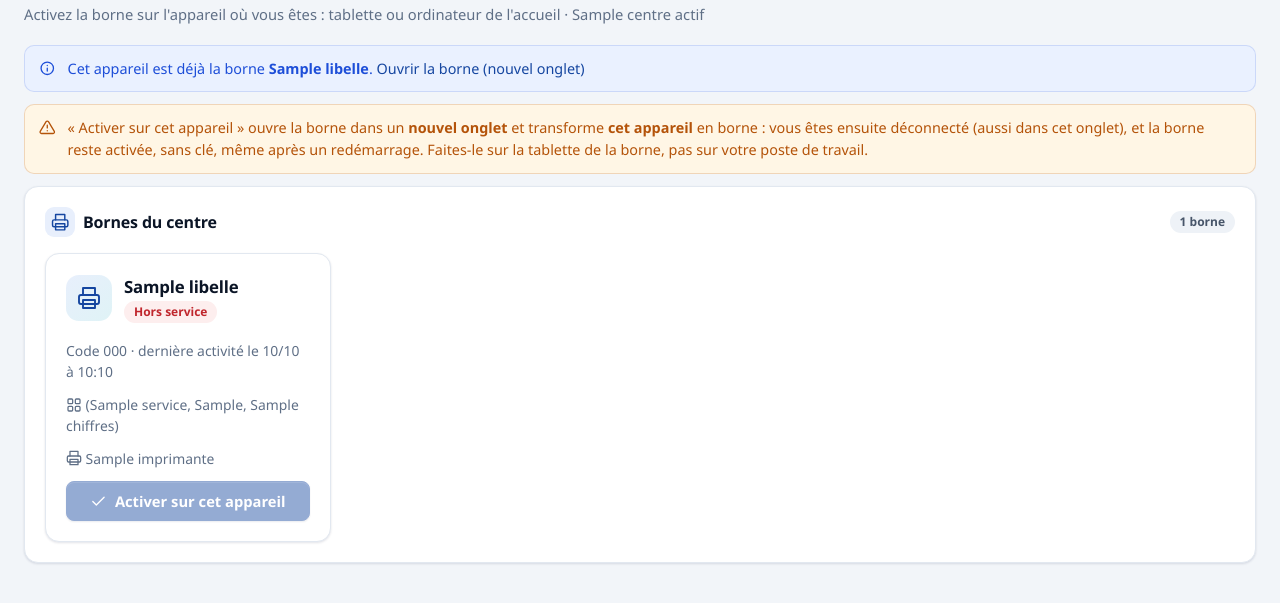
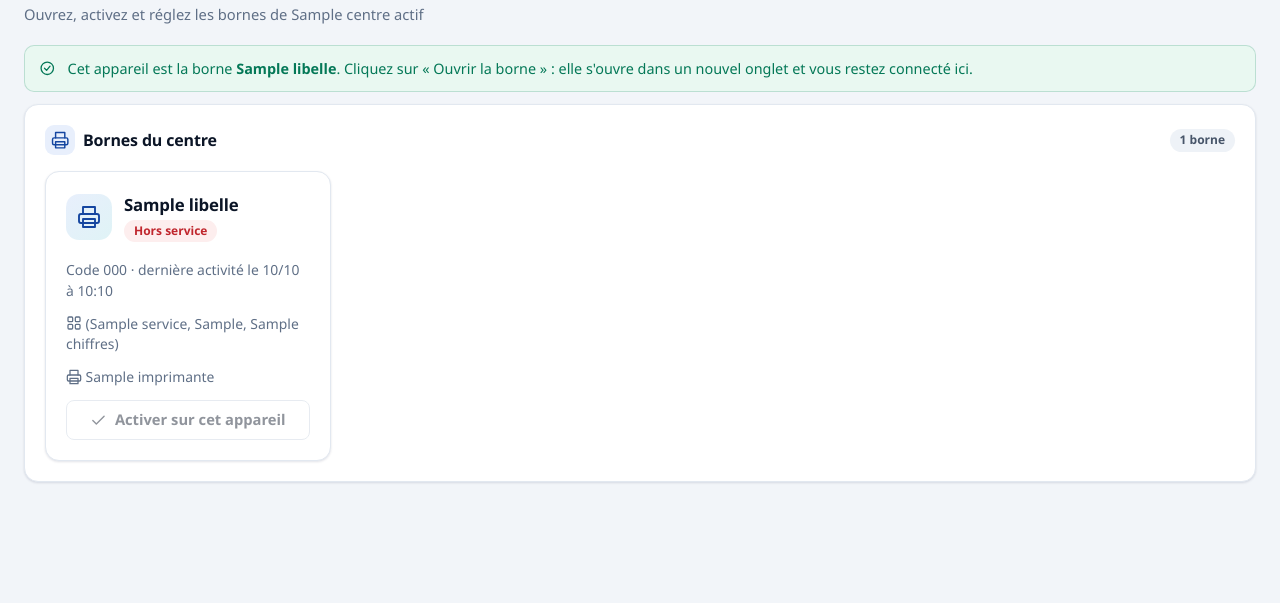
Before and after one commit to KnightGeorge11/gestion-file-attente, a Django app: template circuit/templates/circuit/bornes.html in a window 1280 px wide. Shown: the part 54-657 px from the top of the page. Run offline with Django 5.2, Linux system fonts and the light colour scheme; the template is opened without the code that fills it: most values are stand-ins (such as "Sample title", 1, 10 or a date in 2020).

Commit message:
Borne : « Ouvrir la borne » dans un nouvel onglet sur l'appareil déjà borne, page simplifiée (24/11)
- Sur l'appareil déjà borne : bouton « Ouvrir la borne » (nouvel onglet, sans déconnexion) au lieu d'un bouton grisé
- Explications raccourcies ; confirmation avant de transformer l'appareil en une autre borne
- Borne hors service : bouton d'activation expliqué (« Remettez d'abord la borne en service »)

Co-Authored-By: Claude Opus 5.5 <noreply@anthropic.com>

```diff
--- a/circuit/templates/circuit/bornes.html
+++ b/circuit/templates/circuit/bornes.html
@@ -5,14 +5,16 @@
 <div class="entete-page">
     <div>
         <h1>Borne</h1>
-        <p class="sous-titre">Activez la borne sur l'appareil où vous êtes : tablette ou ordinateur de l'accueil · {{ centre_actif.nom }}</p>
+        <p class="sous-titre">Ouvrez, activez et réglez les bornes de {{ centre_actif.nom }}</p>
     </div>
 </div>
 
+{# Page simplifiée (24/11/2026) : la borne de cet appareil s'ouvre d'un clic dans un nouvel onglet. #}
 {% if borne_de_l_appareil %}
-<div class="encart">{% icone "info" %}<span>Cet appareil est déjà la borne <strong>{{ borne_de_l_appareil.libelle }}</strong>. <a href="{% url 'circuit:borne' %}" target="_blank" rel="noopener">Ouvrir la borne (nouvel onglet)</a></span></div>
+<div class="encart ok">{% icone "check-cercle" %}<span>Cet appareil est la borne <strong>{{ borne_de_l_appareil.libelle }}</strong>. Cliquez sur « Ouvrir la borne » : elle s'ouvre dans un nouvel onglet et vous restez connecté ici.</span></div>
+{% else %}
+<div class="encart">{% icone "info" %}<span><strong>Pour installer une borne :</strong> sur la tablette de la borne, connectez-vous, puis cliquez sur « Activer sur cet appareil ». La borne s'ouvre dans un nouvel onglet et reste activée, même après un redémarrage. Pour la sécurité, vous êtes ensuite déconnecté de cet appareil.</span></div>
 {% endif %}
-<div class="encart attention">{% icone "alerte" %}<span>« Activer sur cet appareil » ouvre la borne dans un <strong>nouvel onglet</strong> et transforme <strong>cet appareil</strong> en borne : vous êtes ensuite déconnecté (aussi dans cet onglet), et la borne reste activée, sans clé, même après un redémarrage. Faites-le sur la tablette de la borne, pas sur votre poste de travail.</span></div>
 
 <section class="carte">
     <div class="carte-entete"><h2><span class="titre-icone">{% icone "imprimante" %}</span>Bornes du centre</h2><span class="etiquette">{{ bornes|length }} borne{% if bornes|length > 1 %}s{% endif %}</span></div>
@@ -47,10 +49,16 @@
             <p class="discret">{% icone "imprimante" %} {% if b.imprimante %}{{ b.imprimante }}{% else %}Impression par le navigateur{% endif %}</p>
             <div class="ligne">
                 {# Borne ouverte dans un nouvel onglet (décision du 23/11/2026). #}
-                <form method="post" action="{% url 'circuit:borne' %}" hx-boost="false" target="_blank" style="flex:1 1 100%">
+                {% if b == borne_de_l_appareil %}
+                {# Même appareil : la borne s'ouvre dans un nouvel onglet, sans déconnexion (24/11/2026). #}
+                <a class="bouton principal large" href="{% url 'circuit:borne' %}" target="_blank" rel="noopener" hx-boost="false" style="flex:1 1 100%">{% icone "externe" %}Ouvrir la borne</a>
+                {% else %}
+                <form method="post" action="{% url 'circuit:borne' %}" hx-boost="false" target="_blank" style="flex:1 1 100%"
+                      onsubmit="return confirm('Faire de cet appareil la borne « {{ b.libelle|escapejs }} » ? Elle s'ouvrira dans un nouvel onglet et vous serez déconnecté de cet appareil.')">
                     {% csrf_token %}<input type="hidden" name="borne" value="{{ b.pk }}">
-                    <button class="principal large" {% if not b.actif or b == borne_de_l_appareil %}disabled{% endif %}>{% icone "check" %}Activer sur cet appareil</button>
+                    <button class="{% if not borne_de_l_appareil %}principal {% endif %}large" {% if not b.actif %}disabled title="Remettez d'abord la borne en service"{% endif %}>{% icone "check" %}Activer sur cet appareil</button>
                 </form>
+                {% endif %}
                 {% if peut_modifier %}
                 <form method="post" action="{% url 'circuit:borne_basculer' b.pk %}" style="flex:1 1 100%">
                     {% csrf_token %}
```
Also changed, not shown: circuit/tests/test_relecture_23_11.py (+22 -1 lines).
